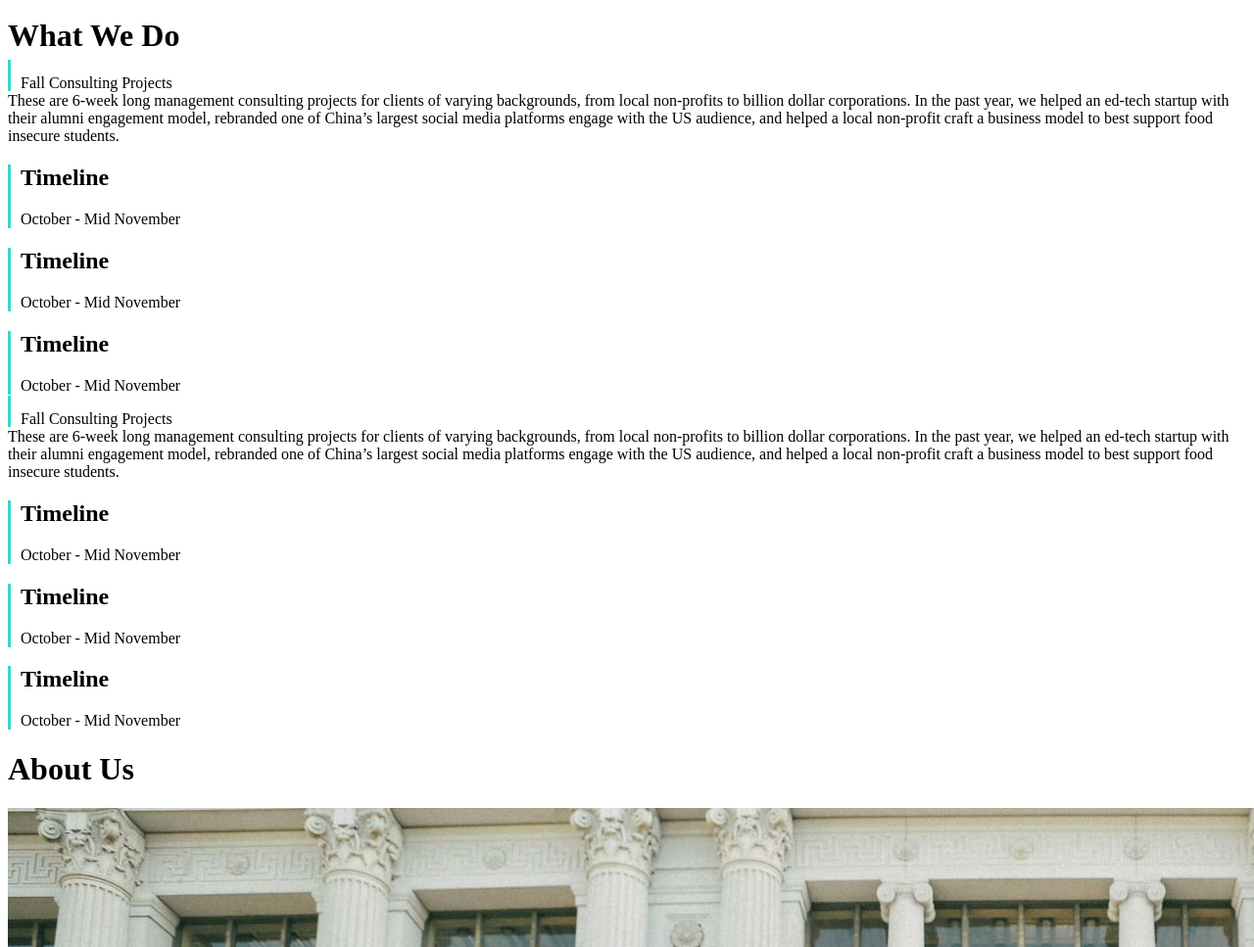
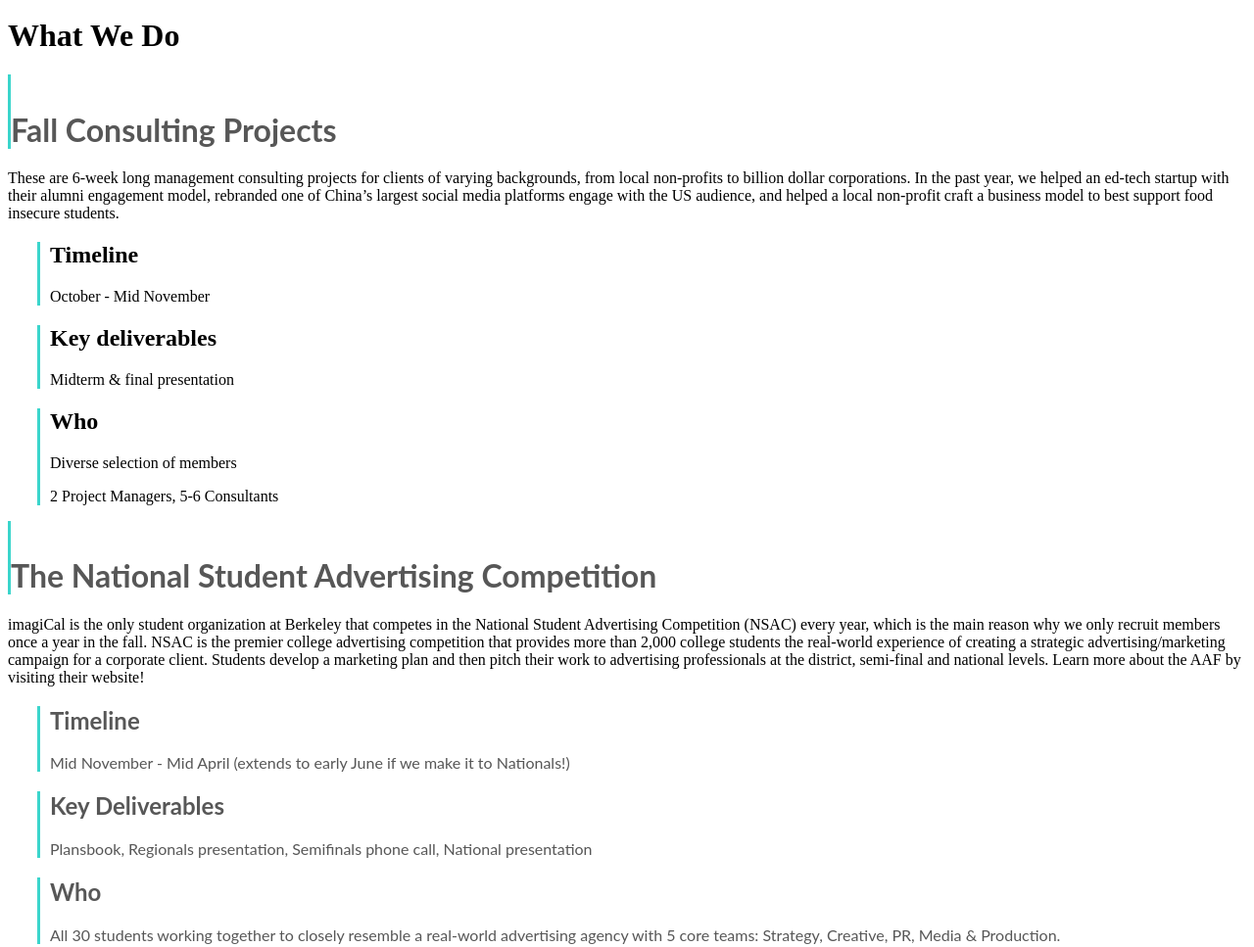
Before and after one commit to InnoD-WebTier/imagical, a Gatsby site: page /about in a window 1280 px wide. Shown: the part 1695-2662 px from the top of the page at 98% size. Built offline with nearby package versions, Linux system fonts and the light colour scheme; Gatsby itself is replaced by a stand-in of ours.

Commit message:
more styling

```diff
--- a/src/pages/about.js
+++ b/src/pages/about.js
@@ -35,7 +35,9 @@ export default class About extends React.Component {
                 <div className="container">
                   <div className="row">
                     <div className="col-6">
-                      <span className="column-title-project"></span>Fall Consulting Projects
+                      <div className="column-title-project">
+                        <h1>Fall Consulting Projects</h1>
+                      </div>
                     </div>
                   </div>
                   <div className="row">
@@ -60,16 +62,17 @@ export default class About extends React.Component {
                     <div className="row">
                       <div>
                         <div className="column-title-timeline">
-                          <h2>Timeline</h2>
-                          <p> October - Mid November</p>
+                          <h2>Key deliverables</h2>
+                          <p>Midterm & final presentation</p>
                         </div>
                       </div>
                     </div>
                     <div className="row">
                       <div>
                         <div className="column-title-timeline">
-                          <h2>Timeline</h2>
-                          <p> October - Mid November</p>
+                          <h2>Who</h2>
+                          <p> Diverse selection of members</p>
+                          <p> 2 Project Managers, 5-6 Consultants</p>
                         </div>
                       </div>
                     </div>
@@ -79,41 +82,51 @@ export default class About extends React.Component {
                 <div className="container">
                   <div className="row">
                     <div className="col-6">
-                      <span className="column-title-project"></span>Fall Consulting Projects
+                      <div className="column-title-project">
+                        <h1>The National Student Advertising Competition</h1>
+                      </div>
                     </div>
                   </div>
                   <div className="row">
                     <div className="col-6">
-                    These are 6-week long management consulting projects for
-                    clients of varying backgrounds, from local non-profits to
-                    billion dollar corporations. In the past year, we helped
-                    an ed-tech startup with their alumni engagement model,
-                    rebranded one of China’s largest social media platforms
-                    engage with the US audience, and helped a local non-profit
-                    craft a business model to best support food insecure students.
+                      imagiCal is the only student organization at Berkeley that competes
+                      in the National Student Advertising Competition (NSAC) every year,
+                      which is the main reason why we only recruit members once a year in
+                      the fall. NSAC is the premier college advertising competition that
+                      provides more than 2,000 college students the real-world experience
+                      of creating a strategic advertising/marketing campaign for a corporate
+                      client. Students develop a marketing plan and then pitch their work to
+                      advertising professionals at the district, semi-final and national levels.
+                      Learn more about the AAF by visiting their website!
                   </div>
-                  <div className="col-6">
+                  <div className="col-6 imagical-copy--styling">
                     <div className="row">
                       <div>
                         <div className="column-title-timeline">
                           <h2>Timeline</h2>
-                          <p> October - Mid November</p>
+                          <p>Mid November - Mid April (extends to
+                              early June if we make it to Nationals!)
+                          </p>
                         </div>
                       </div>
                     </div>
                     <div className="row">
                       <div>
                         <div className="column-title-timeline">
-                          <h2>Timeline</h2>
-                          <p> October - Mid November</p>
+                          <h2>Key Deliverables</h2>
+                          <p>Plansbook, Regionals presentation, Semifinals phone call, National presentation</p>
                         </div>
                       </div>
                     </div>
                     <div className="row">
                       <div>
                         <div className="column-title-timeline">
-                          <h2>Timeline</h2>
-                          <p> October - Mid November</p>
+                          <h2>Who</h2>
+                          <p>
+                           All 30 students working together to closely resemble a
+                           real-world advertising agency with 5 core teams:
+                           Strategy, Creative, PR, Media & Production.
+                           </p>
                         </div>
                       </div>
                     </div>
--- a/src/styles/about.scss
+++ b/src/styles/about.scss
@@ -1,5 +1,10 @@
 $font-stack: Lato , sans-serif;
 $primary-color: #575757;
+
+.imagical-copy--styling {
+    font-family: $font-stack;
+    color: $primary-color;
+}
 
 .container--img-sizing {
   width: 55%;
@@ -25,7 +30,9 @@ $primary-color: #575757;
   border-left-width: 3px;
   border-left-style: solid;
   padding-top: 15px;
-  padding-right: 10px
+  padding-right: 10px;
+  color: $primary-color;
+  font-family: $font-stack;
 }
 
 .column-title-timeline {
@@ -33,6 +40,7 @@ $primary-color: #575757;
   border-left-width: 3px;
   border-left-style: solid;
   padding-left: 10px;
+  margin-left: 30px;
 }
 
 .column-title-team {
```
